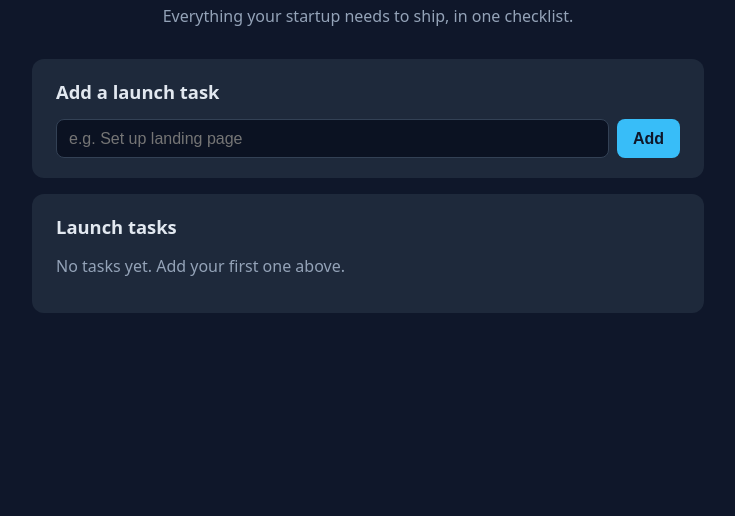
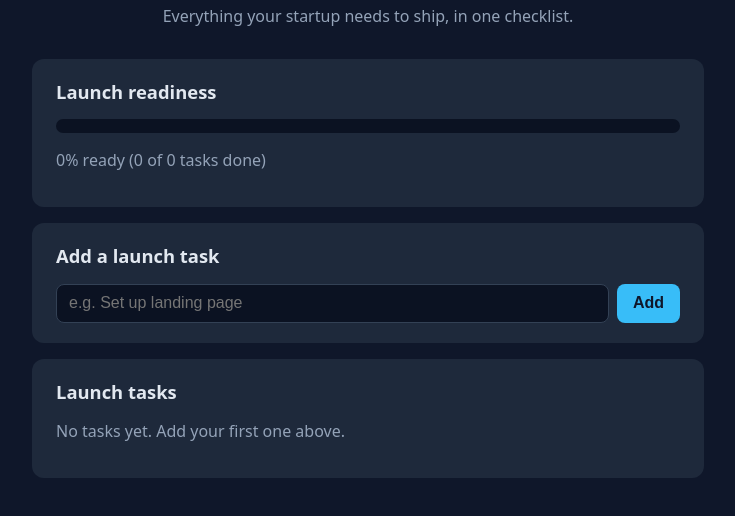
Before and after one commit to ac2300/launch-console, a plain HTML site: page index.html in a window 1280 px wide. Shown: the part 78-594 px from the top of the page, without its empty margins (272-1007 px from the left). Drawn offline with Linux system fonts and the light colour scheme.

Commit message:
Add launch readiness progress bar

```diff
--- a/app.js
+++ b/app.js
@@ -5,6 +5,8 @@ const form = document.getElementById("task-form");
 const input = document.getElementById("task-input");
 const list = document.getElementById("task-list");
 const emptyState = document.getElementById("empty-state");
+const progressFill = document.getElementById("progress-fill");
+const progressLabel = document.getElementById("progress-label");
 
 let tasks = loadTasks();
 
@@ -42,6 +44,18 @@ function deleteTask(id) {
   render();
 }
 
+function renderProgress() {
+  const total = tasks.length;
+  const done = tasks.filter(t => t.done).length;
+  const pct = total === 0 ? 0 : Math.round((done / total) * 100);
+  progressFill.style.width = pct + "%";
+  const ready = total > 0 && done === total;
+  progressLabel.textContent = ready
+    ? "100% ready - you're cleared for launch! 🚀"
+    : `${pct}% ready (${done} of ${total} tasks done)`;
+  progressLabel.classList.toggle("ready", ready);
+}
+
 function render() {
   list.innerHTML = "";
   tasks.forEach(task => {
@@ -67,6 +81,7 @@ function render() {
     list.appendChild(li);
   });
   emptyState.hidden = tasks.length > 0;
+  renderProgress();
 }
 
 form.addEventListener("submit", e => {
--- a/index.html
+++ b/index.html
@@ -12,6 +12,11 @@
     <p class="tagline">Everything your startup needs to ship, in one checklist.</p>
   </header>
   <main class="container">
+    <section class="card">
+      <h2>Launch readiness</h2>
+      <div class="progress"><div id="progress-fill" class="progress-fill"></div></div>
+      <p id="progress-label" class="muted">0% ready (0 of 0 tasks done)</p>
+    </section>
     <section class="card">
       <h2>Add a launch task</h2>
       <form id="task-form" class="task-form">
--- a/styles.css
+++ b/styles.css
@@ -45,3 +45,8 @@ button:hover { filter: brightness(1.1); }
 .task .title { flex: 1; }
 .task.done .title { text-decoration: line-through; color: var(--muted); }
 .delete-btn { background: transparent; color: var(--danger); padding: .25rem .5rem; font-size: 1.1rem; }
+
+/* Launch readiness */
+.progress { height: 14px; background: #0b1222; border-radius: 999px; overflow: hidden; }
+.progress-fill { height: 100%; width: 0; background: linear-gradient(90deg, var(--accent), var(--done)); transition: width .3s ease; }
+#progress-label.ready { color: var(--done); font-weight: 600; }
```
